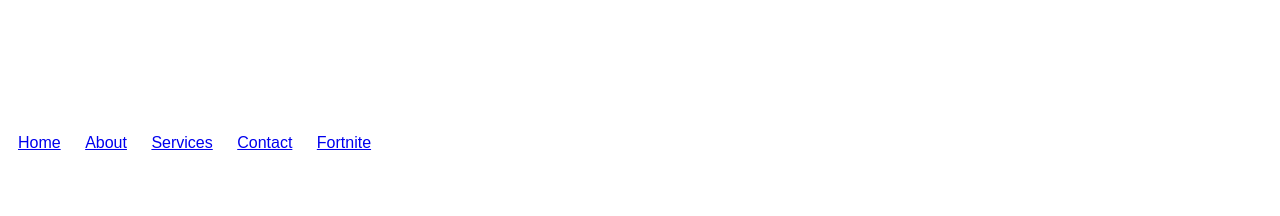
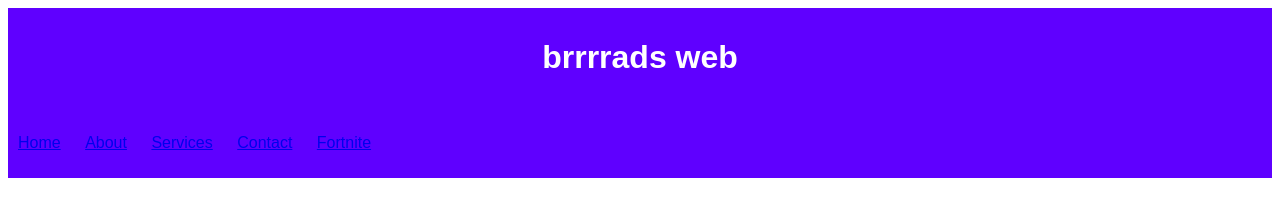
Before and after one commit to Brrrrad/gamedev2024brad, a plain HTML site: page public/index.html in a window 1280 px wide. Drawn offline with Linux system fonts and the light colour scheme.

Commit message:
Update index.html

```diff
--- a/public/index.html
+++ b/public/index.html
@@ -10,13 +10,13 @@
             font-family: Arial, sans-serif;
         }
         header {
-            background-color: #67;
+            background-color: #5f00ff;
             color: #fff;
             padding: 10px;
             text-align: center;
         }
         nav {
-            background-color: #78;
+            background-color: #5f00ff;
             padding: 10px;
         }
         nav ul {
```
